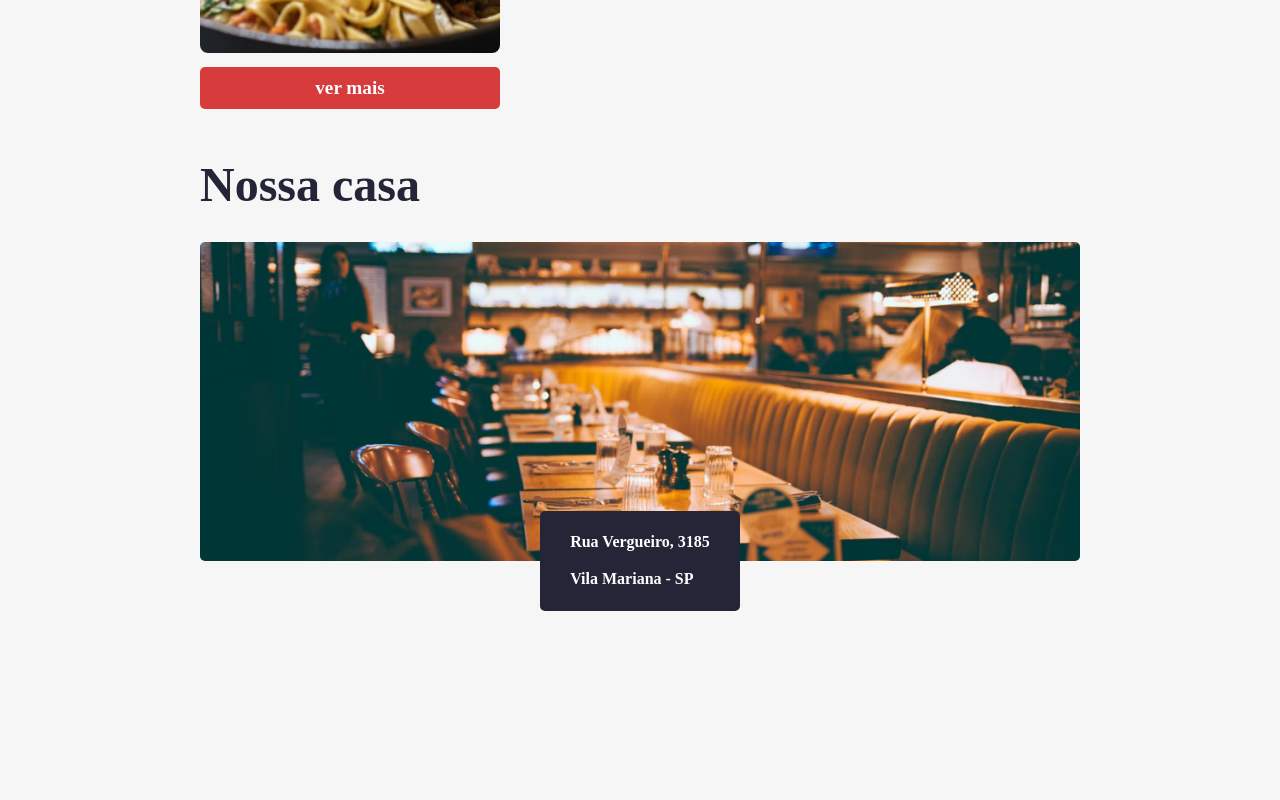
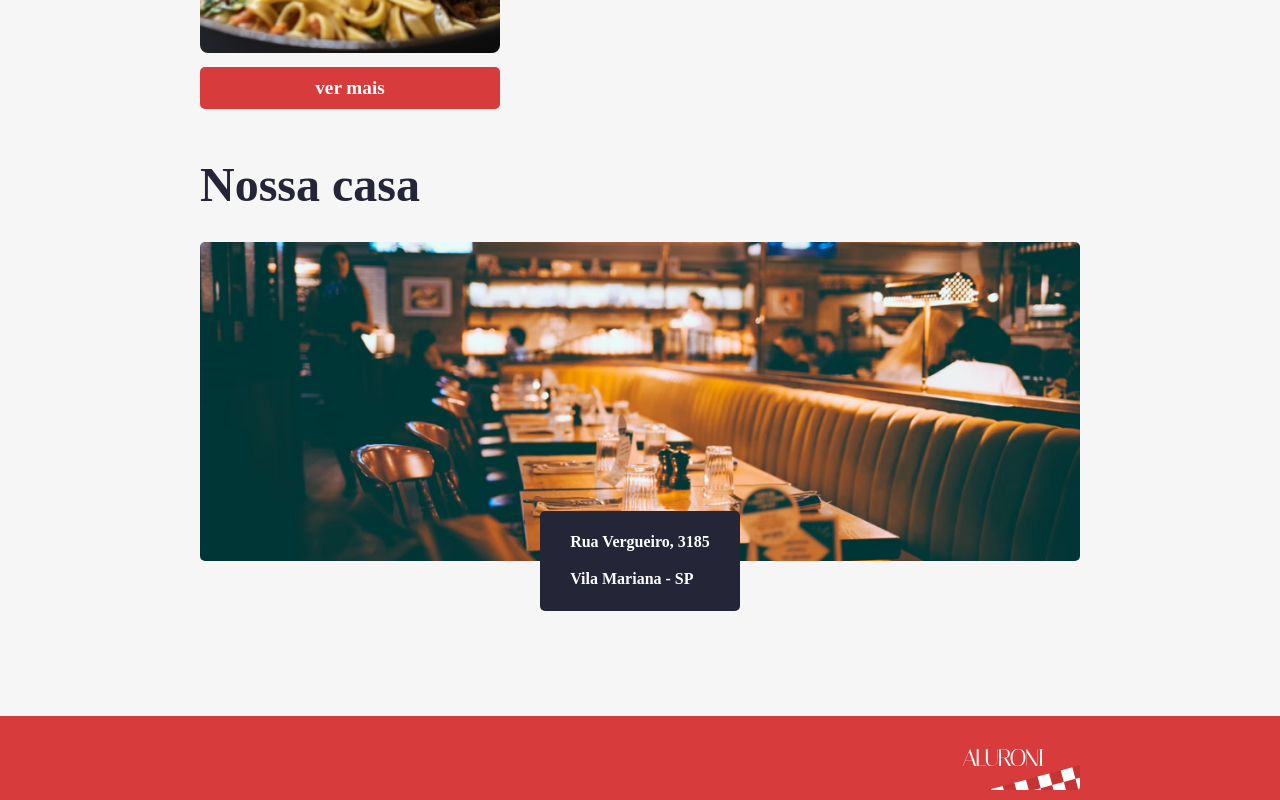
Before and after one commit to tenoriobn/aluroni, a React (Create React App) app: page / in a window 1280 px wide. Shown: the part 1121-1921 px from the top of the page. Before the commit the page ends 1837 px from the top, so only its background shows below. Built offline with nearby package versions, Linux system fonts and the light colour scheme; a web font is replaced by a local one.

Commit message:
Voltando para outra tela

```diff
--- /dev/null
+++ b/src/components/Footer/Footer.module.scss
@@ -0,0 +1,17 @@
+@import "styles/variaveis";
+@import "styles/breakpoints";
+.footer {
+  background-color: $red;
+  display: flex;
+  justify-content: flex-end;
+  padding: 10px $padding-horizontal;
+  @media (max-width: $desktop_xsm) {
+  padding: 10px $padding-horizontal-mobile;
+  }
+  @media (min-width: $desktop_xsm) and (max-width: $desktop_sm) {
+  padding: 10px $padding-horizontal-sm;
+  }
+  @media (min-width: $desktop_sm) and (max-width: $desktop_md) {
+  padding: 10px $padding-horizontal-md;
+  }
+}
--- /dev/null
+++ b/src/components/Footer/index.tsx
@@ -0,0 +1,10 @@
+import styles from './Footer.module.scss';
+import { ReactComponent as Logo } from 'assets/logo.svg';
+
+export default function Footer() {
+  return (
+    <footer className={styles.footer}>
+      <Logo />
+    </footer>
+  );
+}
--- a/src/index.css
+++ b/src/index.css
@@ -9,3 +9,9 @@
   box-sizing: border-box;
   font-family: 'Italiana', serif;
 }
+
+#root > main.container {
+  display: flex;
+  flex-direction: column;
+  min-height: 100vh;
+}
--- /dev/null
+++ b/src/pages/NotFound/NotFound.module.scss
@@ -0,0 +1,21 @@
+@import 'styles/variaveis';
+.container {
+  align-items: center;
+  display: flex;
+  flex: 1;
+  flex-direction: column;
+  justify-content: center;
+}
+.voltar {
+  display: flex;
+  justify-content: flex-start;
+  width: 100%;
+  button {
+    background-color: transparent;
+    border: none;
+    color: $red;
+    cursor: pointer;
+    font-size: 1.5rem;
+    font-weight: bold;
+  }
+}
--- /dev/null
+++ b/src/pages/NotFound/index.tsx
@@ -0,0 +1,16 @@
+import styles from './NotFound.module.scss';
+import { ReactComponent as NotFoundImage} from 'assets/not_found.svg';
+import classNames from 'classnames';
+import stylesTema from 'styles/Tema.module.scss';
+
+export default function NotFound() {
+  return (
+    <div className={classNames({
+      [styles.container]: true,
+      [stylesTema.container]: true
+
+    })}>
+      <NotFoundImage />
+    </div>
+  );
+}
--- a/src/routes.js
+++ b/src/routes.js
@@ -1,7 +1,9 @@
+import Footer from 'components/Footer';
 import Menu from 'components/Menu';
 import PaginaPadrao from 'components/PaginaPadrao';
 import Cardapio from 'pages/Cardapio';
 import Inicio from 'pages/Inicio';
+import NotFound from 'pages/NotFound';
 import Sobre from 'pages/Sobre';
 import { BrowserRouter as Router, Routes, Route } from 'react-router-dom';
 
@@ -17,7 +19,11 @@
             <Route path='cardapio' element={<Cardapio />} />
             <Route path='sobre' element={<Sobre />} />
           </Route>
+
+          <Route path='*' element={<NotFound />} />
         </Routes>
+
+        <Footer />
       </Router>
     </main>
   );
```
Also changed, not shown: src/assets/not_found.svg (added).
